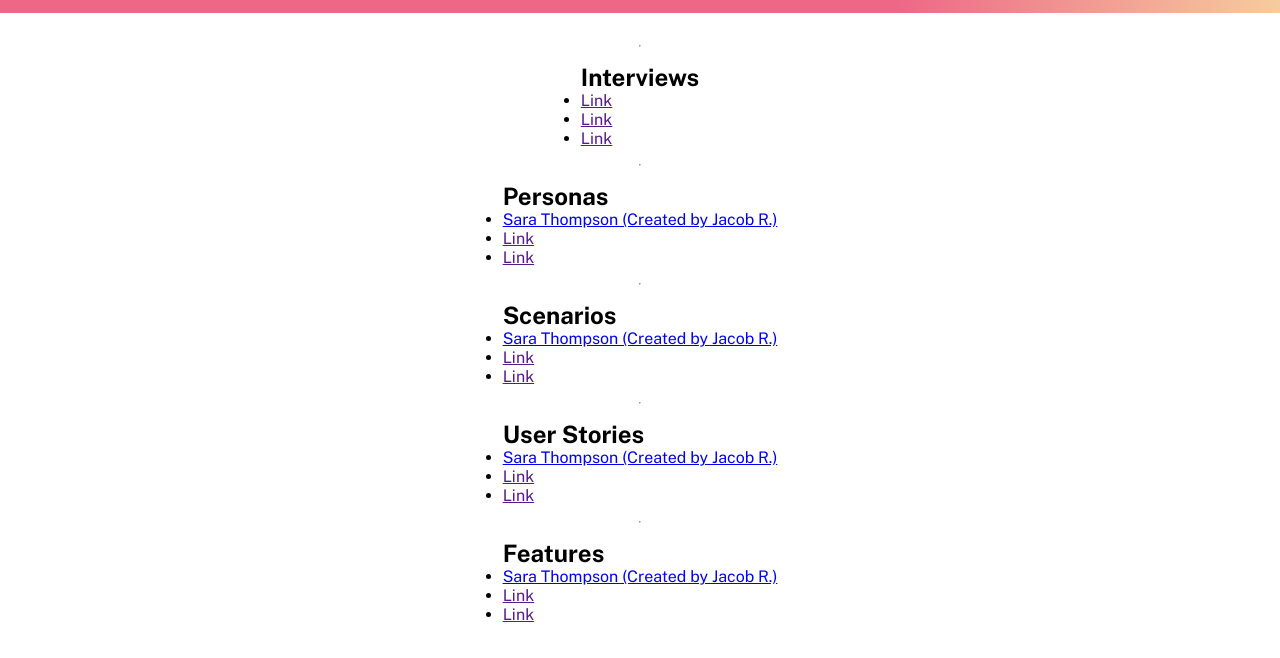
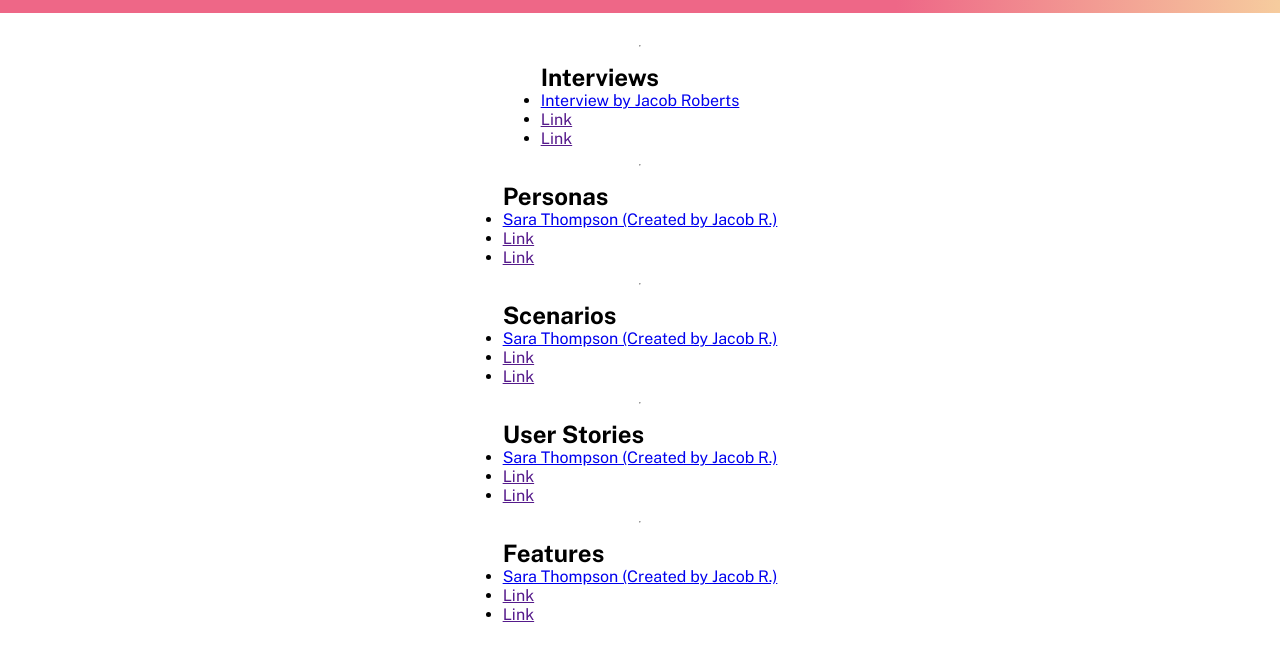
Before and after one commit to jacobrobertsdev/DevSquad, a plain HTML site: page design_artifacts.html in a window 1280 px wide. Shown: the part 56-714 px from the top of the page. Drawn offline with nearby package versions, Linux system fonts and the light colour scheme.

Commit message:
Link interview in design artifacts

```diff
--- a/design_artifacts.html
+++ b/design_artifacts.html
@@ -20,7 +20,7 @@
         <section class="interviews">
             <h2>Interviews</h2>
             <ul>
-                <li><a href="">Link</a></li>
+                <li><a href="/interviews/interview-jacob-roberts.html">Interview by Jacob Roberts</a></li>
                 <li><a href="">Link</a></li>
                 <li><a href="">Link</a></li>
             </ul>
```
